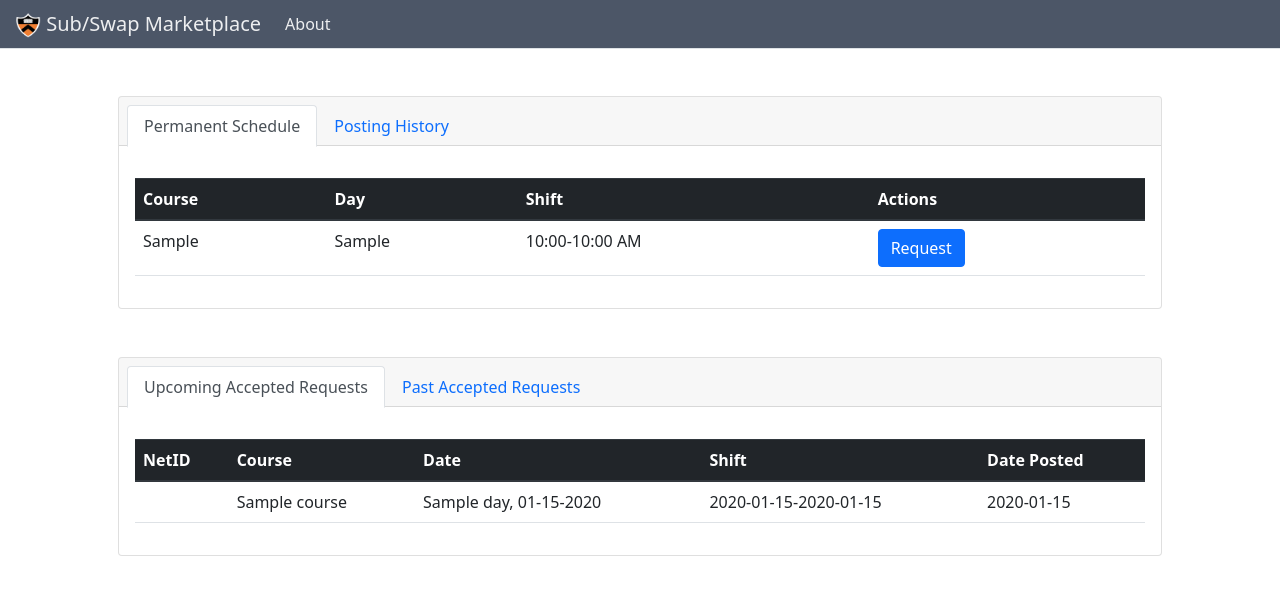
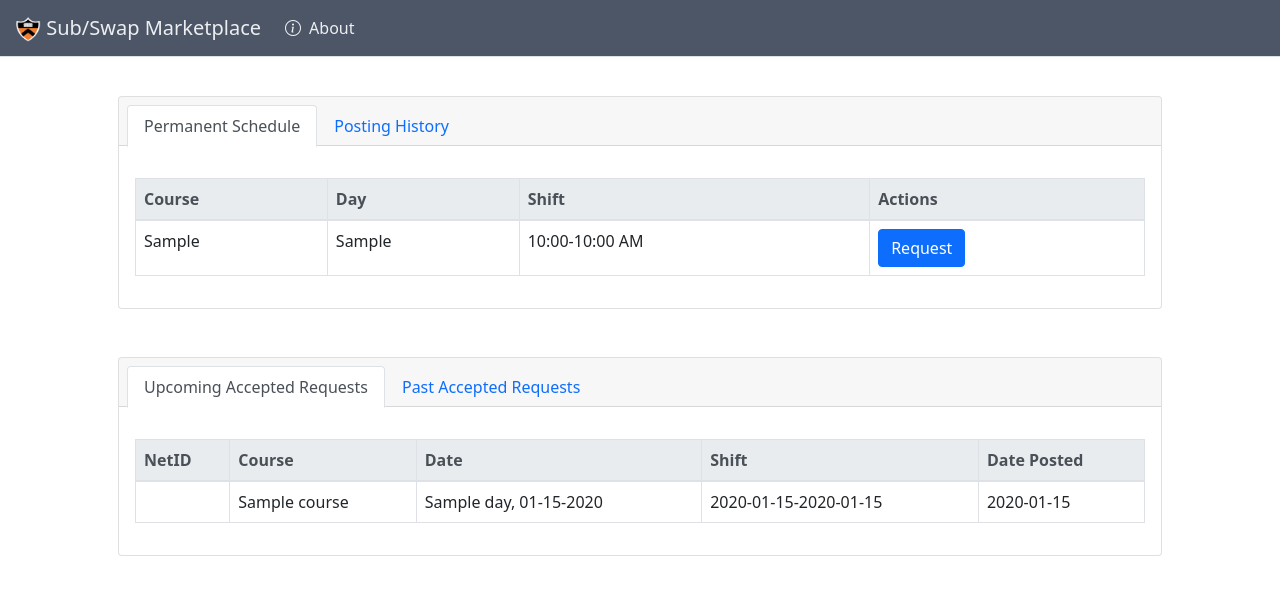
Before and after one commit to PrincetonCS-UCA/subswap, a Flask app: template subapp/main/templates/main/profile.html in a window 1280 px wide. Shown: the top 595 px of the page. Run offline with Flask 2, Linux system fonts and the light colour scheme; tables that the repository leaves empty hold one stand-in row (values such as "Sample post"); the template is opened without the code that fills it: values that come from a table or form of the project are taken from there, most other values are stand-ins (such as "Sample title", 1, 10 or a date in 2020); parts of the project's set-up code (start-up, migrations or seed data) failed here and were passed over; some libraries are stand-ins or nearby versions.

Commit message:
ui changes

```diff
--- a/subapp/main/templates/main/base.html
+++ b/subapp/main/templates/main/base.html
@@ -28,7 +28,7 @@
 </head>
 
 <body>
-  <nav id="navbar" class="navbar navbar-expand-lg navbar-light bg-light fixed-top border-bottom">
+  <nav id="navbar" class="navbar navbar-expand-lg navbar-light bg-light fixed-top border-bottom py-1">
     <a class="navbar-brand" href="{{url_for('main.homepage')}}"><img style="max-height:25px"
         src="{{url_for('main.static', filename='favicon.ico')}}" alt=""> Sub/Swap Marketplace</a>
     <button class="navbar-toggler" type="button" data-bs-toggle="collapse" data-bs-target="#navbarSupportedContent"
@@ -40,27 +40,30 @@
       <!-- leftside of nav -->
       <ul class="navbar-nav me-auto nav-pills">
         <li id="about" class="nav-item">
-          <a class="nav-link" href="{{url_for('main.about')}}">About</a>
+          <a class="nav-link px-2 bi bi-info-circle" href="{{url_for('main.about')}}"><span
+              class="ms-2">About</span></a>
         </li>
       </ul>
 
       <!-- rightside of nav -->
       {% if current_user.is_authenticated %}
       <ul class="navbar-nav ms-auto nav-pills">
-        <li id="credits" class="nav-item my-2">
-          <a class="btn my-2 my-sm-0" aria-pressed="true">
+        <li id="credits" class="nav-item my-2 px-2">
+          <a class="btn my-2 my-sm-0 bi bi-wallet" aria-pressed="true">
             Credits <span class="badge badge-dark">{{session['credits']}}</span>
           </a>
         </li>
         <li id="dashboard" class="nav-item">
-          <a class="nav-link" href="{{url_for('main.dashboard')}}">Dashboard</a>
+          <a class="nav-link px-2 bi bi-speedometer2" href="{{url_for('main.dashboard')}}"><span
+              class="ms-2">Dashboard</span></a>
         </li>
         <li id="profile" class="nav-item">
-          <a class="nav-link" href="{{url_for('main.profile')}}">Profile</a>
+          <a class="nav-link px-2 bi bi-person" href="{{url_for('main.profile')}}"><span class="ms-2">Profile</span></a>
         </li>
         {% if current_user.role.name == 'Admin' %}
         <li class="nav-item">
-          <a class="nav-link" href="{{url_for('admin.add_schedule')}}">Admin</a>
+          <a class="nav-link px-2 bi bi-gear" href="{{url_for('admin.add_schedule')}}"><span
+              class="ms-2">Admin</span></a>
         </li>
         {% endif %}
       </ul>
@@ -74,6 +77,7 @@
     </div>
   </nav>
 
+
   {% block content %}{% endblock %}
 
   <!-- Bootstrap core JS-->
@@ -81,6 +85,34 @@
   <script src="https://ajax.googleapis.com/ajax/libs/jquery/3.5.1/jquery.min.js"></script>
 
   {% block javascript %}{% endblock %}
+  <script>
+    $(document).ready(function () {
+      let currentPath = window.location.pathname;
+      let links = document.querySelectorAll('nav a');
+
+      for (let link of links) {
+        if (link.getAttribute('href') === currentPath) {
+          link.classList.add('current-page');
+          break;
+        }
+      }
+    });
+  </script>
 </body>
+<style>
+  .nav-link:hover {
+    color: #ffffff;
+  }
+
+  .nav-link.current-page {
+    font-weight: bold;
+  }
+
+  .badge-primary {
+    background-color: #bebdbd;
+    color: #000000;
+    font-weight: bold;
+  }
+</style>
 
 </html>
--- a/subapp/main/templates/main/profile.html
+++ b/subapp/main/templates/main/profile.html
@@ -20,13 +20,13 @@
                 </li>
               </ul>
             </div>
-            <div class="card-body">
+            <div class="card-body" style="overflow-x: auto;">
               <div class="tab-content mt-3">
 
                 <div class="tab-pane active" id="schedule" role="tabpanel">
                   {% if shifts|length > 0 %}
-                  <table class="table">
-                    <thead class="thead-dark">
+                  <table class="table table-bordered table-hover">
+                    <thead class="thead-light">
                       <tr>
                         <th scope="col">Course</th>
                         <th scope="col">Day</th>
@@ -56,8 +56,8 @@
 
                 <div class="tab-pane" id="history" role="tabpanel" aria-labelledby="history-tab">
                   {% if history|length > 0 %}
-                  <table class="table">
-                    <thead class="thead-dark">
+                  <table class="table table-bordered table-hover">
+                    <thead class="thead-light">
                       <tr>
                         <th scope="col">Course</th>
                         <th scope="col">Date</th>
@@ -112,8 +112,8 @@
               <div class="tab-content mt-3">
                 <div class="tab-pane active" id="upcoming_reqs" role="tabpanel" aria-labelledby="upcoming_reqs-tab">
                   {% if upcoming_reqs|length > 0 %}
-                  <table class="table">
-                    <thead class="thead-dark">
+                  <table class="table table-bordered table-hover">
+                    <thead class="thead-light">
                       <tr>
                         <th scope="col">NetID</th>
                         <th scope="col">Course</th>
@@ -142,8 +142,8 @@
 
                 <div class="tab-pane" id="past_reqs" role="tabpanel" aria-labelledby="past_reqs-tab">
                   {% if past_reqs|length > 0 %}
-                  <table class="table">
-                    <thead class="thead-dark">
+                  <table class="table table-bordered table-hover">
+                    <thead class="thead-light">
                       <tr>
                         <th scope="col">netid</th>
                         <th scope="col">Course</th>
```
Also changed, not shown: subapp/main/templates/main/dashboard.html (+9 -4 lines).
